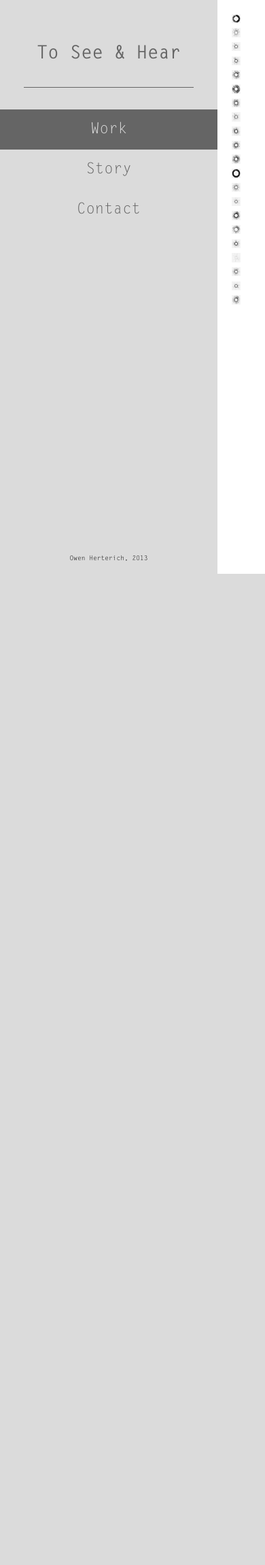
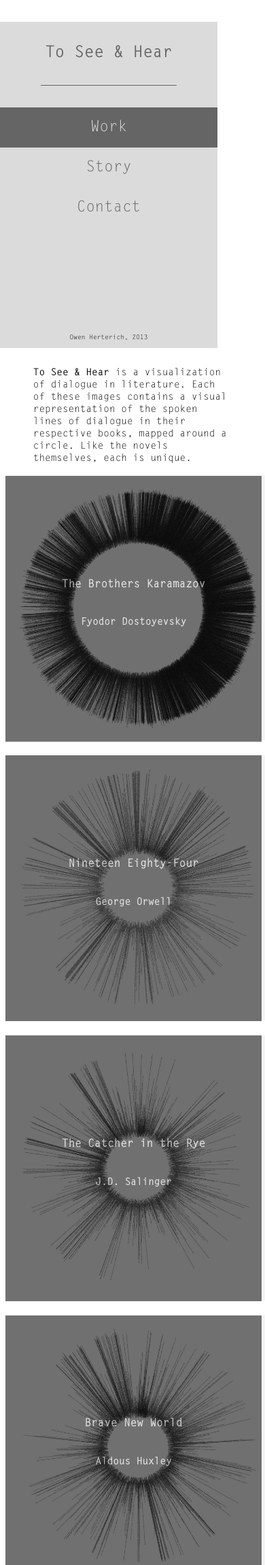
Before and after one commit to oherterich/owenherterich-web3, a PHP site: page / in a window 390 px wide; the page is wider, and only the part inside the window is pictured. Shown: the top 2302 px of that part at 68% size. Before the commit the page ends 844 px from the top of that part, so only its background shows below. Run offline with PHP 8.4, Linux system fonts and the light colour scheme; some libraries are stand-ins or nearby versions.

Commit message:
added media queries and added small description at top

```diff
--- a/hw3/code/contact.html
+++ b/hw3/code/contact.html
@@ -34,6 +34,9 @@
 
 		<h3>Want to see more novels?</h3>
 		<p>Send an email with your suggestion and maybe you'll see your favorite book visualized soon!</p>
+
+		<h3>Want a print?</h3>
+		<p>Prints are available in a variety of sizes. Please email for more information.</p>
 	</section>
 	<script src="js/main-ck.js"></script>
 </body>
--- a/hw3/code/css/style.css
+++ b/hw3/code/css/style.css
@@ -74,6 +74,18 @@ body {
 
 #main {
   margin: 20px 20px 20px 340px; }
+
+#quick {
+  font-size: 0.9rem;
+  padding: 2%;
+  width: 75%;
+  margin: 0 auto; }
+
+.bold {
+  font-family: 'Letter Gothic Bold', 'Letter Gothic', Letter Gothic, Futura, Helvetica, sans-serif; }
+
+.is-hidden {
+  display: none; }
 
 .square {
   position: relative;
@@ -158,3 +170,52 @@ body {
     display: inline; }
   #text #contact a {
     margin-right: 20px; }
+
+/***********************************************/
+/* iPads (portrait and landscape) ----------- */
+/**********************************************/
+@media screen and (max-width: 1024px) {
+  #sidebar {
+    width: 240px; }
+    #sidebar h1 {
+      font-size: 1.5rem;
+      width: 200px; }
+
+  #main {
+    margin: 10px 10px 10px 240px; }
+
+  .cover {
+    opacity: 0.7; }
+    .cover h3 {
+      font-size: 1.0rem; }
+    .cover h4 {
+      font-size: 0.9rem; }
+
+  #text {
+    margin: 15px 15px 15px 260px; } }
+/****************************************************/
+/* Smartphones (portrait and landscape) ----------- */
+/****************************************************/
+@media screen and (min-width: 320px) and (max-width: 568px) {
+  #sidebar {
+    position: relative;
+    width: 320px;
+    height: 480px;
+    margin: 0; }
+
+  #main {
+    margin: 20px 0; }
+
+  .square {
+    margin: 0 auto;
+    width: 100%; }
+
+  .cover {
+    top: 2%;
+    width: 93%;
+    height: 95%; }
+
+  #text {
+    margin: 0;
+    margin-top: 20px;
+    padding: 10px; } }
--- a/hw3/code/index.html
+++ b/hw3/code/index.html
@@ -24,152 +24,148 @@
 		</article>
 	</section>
 	<section id="main">
+		<div id="quick">
+			<p><span class="bold">To See &amp; Hear</span> is a visualization of dialogue in literature. Each of these images contains a visual representation of the spoken lines of dialogue in their respective books, mapped around a circle. Like the novels themselves, each is unique.</p>
+		</div>
 		<div class="square">
-			<img src="img/brotherskaramazov.jpg" alt="Brothers Karamazov">
+			<a href="#"><img src="img/brotherskaramazov.jpg" alt="Brothers Karamazov">
 			<div class="cover coveranchor">
 				<h3>The Brothers Karamazov</h3>
 				<h4>Fyodor Dostoyevsky</h4>
-			</div>
+			</div></a>
 		</div>
 		<div class="square">
-			<img src="img/1984.jpg" alt="Nineteen Eighty-Four">
+			<a href="#"><img src="img/1984.jpg" alt="Nineteen Eighty-Four">
 			<div class="cover coveranchor">
 				<h3>Nineteen Eighty-Four</h3>
 				<h4>George Orwell</h4>
-			</div>
+			</div></a>
 		</div>
 		<div class="square">
-			<img src="img/catcher.jpg" alt="The Catcher in the Rye">
+			<a href="#"><img src="img/catcher.jpg" alt="The Catcher in the Rye">
 			<div class="cover coveranchor">
 				<h3>The Catcher in the Rye</h3>
-				<h4>Fyodor Dostoyevsky</h4>
-			</div>
+				<h4>J.D. Salinger</h4>
+			</div></a>
 		</div>
 		<div class="square">
-			<img src="img/bravenewworld.jpg" alt="Brave New World">
+			<a href="#"><img src="img/bravenewworld.jpg" alt="Brave New World">
 			<div class="cover coveranchor">
 				<h3>Brave New World</h3>
 				<h4>Aldous Huxley</h4>
-			</div>
+			</div></a>
 		</div>
 		<div class="square">
-			<img src="img/americanpastoral.jpg" alt="American Pastoral">
+			<a href="#"><img src="img/americanpastoral.jpg" alt="American Pastoral">
 			<div class="cover coveranchor">
 				<h3>American Pastoral</h3>
 				<h4>Philip Roth</h4>
-			</div>
+			</div></a>
 		</div>
 		<div class="square">
-			<img src="img/canteburytales.jpg" alt="The Cantebury Tales">
+			<a href="#"><img src="img/canteburytales.jpg" alt="The Cantebury Tales">
 			<div class="cover coveranchor">
 				<h3>The Cantebury Tales</h3>
 				<h4>Geoffrey Chaucer</h4>
-			</div>
+			</div></a>
 		</div>
 		<div class="square">
-			<img src="img/twocities.jpg" alt="A Tale of Two Cities">
+			<a href="#"><img src="img/twocities.jpg" alt="A Tale of Two Cities">
 			<div class="cover coveranchor">
 				<h3>A Tale of Two Cities</h3>
 				<h4>Charles Dickens</h4>
-			</div>
+			</div></a>
 		</div>
 		<div class="square">
-			<img src="img/catcher.jpg" alt="The Catcher in the Rye">
-			<div class="cover coveranchor">
-				<h3>The Catcher in the Rye</h3>
-				<h4>J.D. Salinger</h4>
-			</div>
-		</div>
-		<div class="square">
-			<img src="img/tokillamockingbird.jpg" alt="To Kill A Mockingbird">
+			<a href="#"><img src="img/tokillamockingbird.jpg" alt="To Kill A Mockingbird">
 			<div class="cover coveranchor">
 				<h3>To Kill A Mockingbird</h3>
 				<h4>Harper Lee</h4>
-			</div>
+			</div></a>
 		</div>
 		<div class="square">
-			<img src="img/davincicode.jpg" alt="The Da Vinci Code">
+			<a href="#"><img src="img/davincicode.jpg" alt="The Da Vinci Code">
 			<div class="cover coveranchor">
 				<h3>The Da Vinci Code</h3>
 				<h4>Dan Brown</h4>
-			</div>
+			</div></a>
 		</div>
 		<div class="square">
-			<img src="img/prideandprejudice.jpg" alt="Pride and Prejudice">
+			<a href="#"><img src="img/prideandprejudice.jpg" alt="Pride and Prejudice">
 			<div class="cover coveranchor">
 				<h3>Pride and Prejudice</h3>
 				<h4>Jane Austen</h4>
-			</div>
+			</div></a>
 		</div>
 		<div class="square">
-			<img src="img/donquixote.jpg" alt="Don Quixote">
+			<a href="#"><img src="img/donquixote.jpg" alt="Don Quixote">
 			<div class="cover coveranchor">
 				<h3>Don Quixote</h3>
 				<h4>Miguel de Cervantes</h4>
-			</div>
+			</div></a>
 		</div>
 		<div class="square">
-			<img src="img/ontheroad.jpg" alt="On The Road">
+			<a href="#"><img src="img/ontheroad.jpg" alt="On The Road">
 			<div class="cover coveranchor">
 				<h3>On the Road</h3>
 				<h4>Jack Kerouac</h4>
-			</div>
+			</div></a>
 		</div>
 		<div class="square">
-			<img src="img/gatsby.jpg" alt="The Great Gatsby">
+			<a href="#"><img src="img/gatsby.jpg" alt="The Great Gatsby">
 			<div class="cover coveranchor">
 				<h3>The Great Gatsby</h3>
 				<h4>F. Scott Fitzgerald</h4>
-			</div>
+			</div></a>
 		</div>
 		<div class="square">
-			<img src="img/grapes.jpg" alt="The Grapes of Wrath">
+			<a href="#"><img src="img/grapes.jpg" alt="The Grapes of Wrath">
 			<div class="cover coveranchor">
 				<h3>The Grapes of Wrath</h3>
 				<h4>John Steinbeck</h4>
-			</div>
+			</div></a>
 		</div>
 		<div class="square">
-			<img src="img/mobydick.jpg" alt="Moby Dick">
+			<a href="#"><img src="img/mobydick.jpg" alt="Moby Dick">
 			<div class="cover coveranchor">
 				<h3>Moby Dick</h3>
 				<h4>Herman Melville</h4>
-			</div>
+			</div></a>
 		</div>
 		<div class="square">
-			<img src="img/harrypotter1.jpg" alt="Harry Potter and the Sorcerer's Stone">
+			<a href="#"><img src="img/harrypotter1.jpg" alt="Harry Potter and the Sorcerer's Stone">
 			<div class="cover coveranchor">
 				<h3>Harry Potter and the Sorcerer's Stone</h3>
 				<h4>JK Rowling</h4>
-			</div>
+			</div></a>
 		</div>
 		<div class="square">
-			<img src="img/metamorphosis.jpg" alt="The Metamorphosis">
+			<a href="#"><img src="img/metamorphosis.jpg" alt="The Metamorphosis">
 			<div class="cover coveranchor">
 				<h3>The Metamorphosis</h3>
 				<h4>Franz Kafka</h4>
-			</div>
+			</div></a>
 		</div>
 		<div class="square">
-			<img src="img/hobbit.jpg" alt="The Hobbit">
+			<a href="#"><img src="img/hobbit.jpg" alt="The Hobbit">
 			<div class="cover coveranchor">
 				<h3>The Hobbit</h3>
 				<h4>J.R.R. Tolkien</h4>
-			</div>
+			</div></a>
 		</div>
 		<div class="square">
-			<img src="img/lordflies.jpg" alt="Lord of the Flies">
+			<a href="#"><img src="img/lordflies.jpg" alt="Lord of the Flies">
 			<div class="cover coveranchor">
 				<h3>Lord of the Flies</h3>
 				<h4>William Golding</h4>
-			</div>
+			</div></a>
 		</div>
 		<div class="square">
-			<img src="img/huckfinn.jpg" alt="Adventures of Huckleberry Finn">
+			<a href="#"><img src="img/huckfinn.jpg" alt="Adventures of Huckleberry Finn">
 			<div class="cover coveranchor">
 				<h3>Adventures of Huckleberry Finn</h3>
 				<h4>Mark Twain</h4>
-			</div>
+			</div></a>
 		</div>
 	</section>
 	<script src="js/main-ck.js"></script>
--- a/hw3/code/js/main-ck.js
+++ b/hw3/code/js/main-ck.js
@@ -1 +1 @@
-var square=document.querySelectorAll(".square"),cover=document.querySelectorAll(".cover");for(var i=0;i<square.length;i++){var e=square.item(i),thisCover=cover.item(i);e.addEventListener("click",function(e){e.preventDefault();e.stopPropagation();this.classList.toggle("is-large");this.classList.toggle("square");var t=this.querySelector(".coveranchor");console.log(t);t.classList.toggle("cover");t.classList.toggle("is-noCover");console.log(t)})};
+var square=document.querySelectorAll(".square"),cover=document.querySelectorAll(".cover");for(var i=0;i<square.length;i++){var e=square.item(i),thisCover=cover.item(i);e.addEventListener("click",function(e){e.preventDefault();e.stopPropagation();this.classList.toggle("is-large");this.classList.toggle("square");var t=this.querySelector(".coveranchor");console.log(t);t.classList.toggle("cover");t.classList.toggle("is-noCover");var n=document.querySelector("#quick");n.className="is-hidden"})};
--- a/hw3/code/scss/style.scss
+++ b/hw3/code/scss/style.scss
@@ -101,6 +101,21 @@ body {
 
 #main {
 	margin: 20px 20px 20px 340px;
+}
+
+#quick {
+	font-size: 0.9rem;
+	padding: 2%;
+	width: 75%;
+	margin: 0 auto;
+}
+
+.bold {
+	font-family: 'Letter Gothic Bold', 'Letter Gothic', Letter Gothic, Futura, Helvetica, sans-serif;
+}
+
+.is-hidden {
+	display: none;
 }
 
 .square {
@@ -218,3 +233,74 @@ body {
 		margin-right: 20px;
 	}
 }
+
+/***********************************************/
+/* iPads (portrait and landscape) ----------- */
+/**********************************************/
+
+@media screen and (max-width : 1024px) {
+	#sidebar {
+		width: 240px;
+
+		h1 {
+			font-size: 1.5rem;
+			width: 200px;
+		}
+	}
+
+	#main {
+		margin: 10px 10px 10px 240px;
+	}
+
+	.cover {
+		opacity: 0.7;
+
+		h3 {
+			font-size: 1.0rem;
+		}
+
+		h4 {
+			font-size: 0.9rem;
+		}
+	}
+
+	#text {
+		margin: 15px 15px 15px 260px;
+	}
+
+
+}
+
+/****************************************************/
+/* Smartphones (portrait and landscape) ----------- */
+/****************************************************/
+
+@media screen and (min-width : 320px) and (max-width : 568px) {
+	#sidebar {
+		position: relative;
+		width: 320px;
+		height: 480px;
+		margin: 0;
+	}
+
+	#main {
+		margin: 20px 0;
+	}
+
+	.square {
+		margin: 0 auto;
+		width: 100%;
+	}
+
+	.cover {
+		top: 2%;
+		width: 93%;
+		height: 95%;
+	}
+
+	#text {
+		margin: 0;
+		margin-top: 20px;
+		padding: 10px;
+	}
+}
```
Also changed, not shown: hw3/code/js/main.js (+7 -1 lines).
